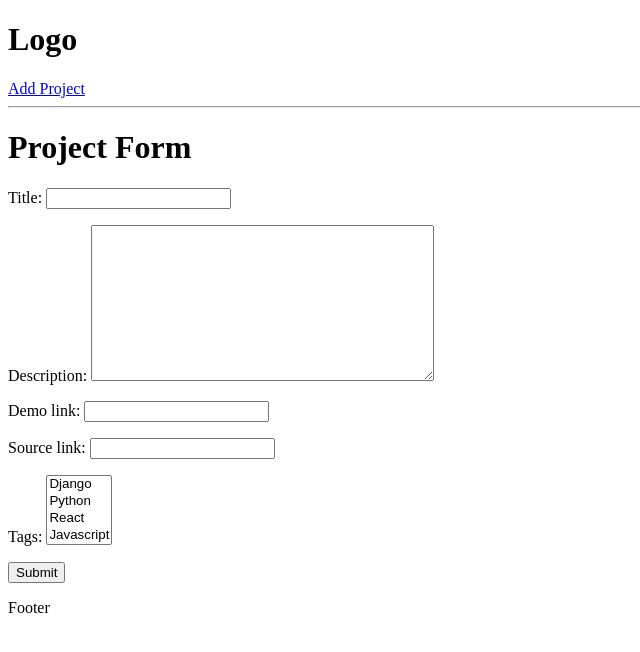
After one commit to BarbareGogritchiani/Devsearch, a Django app: page /create-project/ in a window 1280 px wide. The commit adds this page. Shown: the top 652 px of the page, without its empty margins (0-640 px from the left). Run offline with Django 5.2, Linux system fonts and the light colour scheme; data comes from the database, SQL or seed files in the repository; both versions use the stored data as it was after the commit.

Commit message:
Added CRUD

```diff
--- /dev/null
+++ b/Devsearch/projects/forms.py
@@ -0,0 +1,7 @@
+from django.forms import ModelForm
+from .models import Project
+
+class ProjectForm(ModelForm):
+    class Meta:
+        model = Project
+        fields = ['title','description','demo_link','source_link','tags']
--- /dev/null
+++ b/Devsearch/projects/templates/projects/project_form.html
@@ -0,0 +1,12 @@
+{% extends 'main.html' %}
+{% block content %}
+
+<h1>Project Form</h1>
+
+<form action="" method="POST">
+    {% csrf_token %}
+    {{form.as_p}}
+    <input type="submit">
+</form>
+
+{% endblock %}
--- a/Devsearch/projects/urls.py
+++ b/Devsearch/projects/urls.py
@@ -5,4 +5,8 @@ urlpatterns = [
     path('', views.projects, name='projects'),
     path('project/<str:pk>', views.project, name='project'),
 
+    path('create-project/', views.createProject, name='create-project'),
+    path('update-project/<str:pk>', views.updateProject, name='update-project'),
+    path('delete-project/<str:pk>', views.deleteProject, name='delete-project'),
+
 ]
--- a/Devsearch/projects/views.py
+++ b/Devsearch/projects/views.py
@@ -1,25 +1,9 @@
 from lib2to3.fixes.fix_input import context
 
-from django.shortcuts import render
+from django.shortcuts import render,redirect
 from django.http import HttpResponse
 from .models import Project
-projectsList = [
-    {
-        'id':'1',
-        'title':"Eccomerce Website",
-        'description':'Fully functional ecommerce website'
-    },
-    {
-        'id':'2',
-        'title':"Portfolio Website",
-        'description':'This was a project where i built out my portfolio'
-    },
-    {
-        'id': '3',
-        'title': "Social Network",
-        'description': 'Awesome open source project I am still working on'
-    }
-]
+from .forms import ProjectForm
 
 def projects(request):
     projects = Project.objects.all()
@@ -30,3 +14,35 @@ def project(request , pk):
     projectObj = Project.objects.get(id=pk)
     print('projectObj:',projectObj)
     return render(request,'projects/single-projects.html',{'project':projectObj})
+
+def createProject(request):
+    form = ProjectForm()
+    if request.method == 'POST':
+        form = ProjectForm(request.POST)
+        if form.is_valid():
+            form.save()
+            return redirect('projects')
+
+    context = {'form':form}
+    return render(request,'projects/project_form.html',context)
+
+def updateProject(request,pk):
+    project = Project.objects.get(id=pk)
+    form = ProjectForm(instance=project)
+
+    if request.method == 'POST':
+        form = ProjectForm(request.POST, instance=project)
+        if form.is_valid():
+            form.save()
+            return redirect('projects')
+
+    context = {'form':form}
+    return render(request,'projects/project_form.html',context)
+
+def deleteProject(request,pk):
+    project = Project.objects.get(id=pk)
+    if request.method == 'POST':
+        project.delete()
+        return redirect('projects')
+    context = {'objject':project}
+    return render(request,'projects/delete_template.html',context)
--- a/Devsearch/templates/navbar.html
+++ b/Devsearch/templates/navbar.html
@@ -1,2 +1,3 @@
 <h1>Logo</h1>
+<a href="{% url 'create-project' %}">Add Project</a>
 <hr>
```
Also changed, not shown: Devsearch/projects/templates/projects/delete_template.html (added, +14 -0 lines), Devsearch/projects/templates/projects/projects.html (+4 -3 lines), Devsearch/db.sqlite3.
